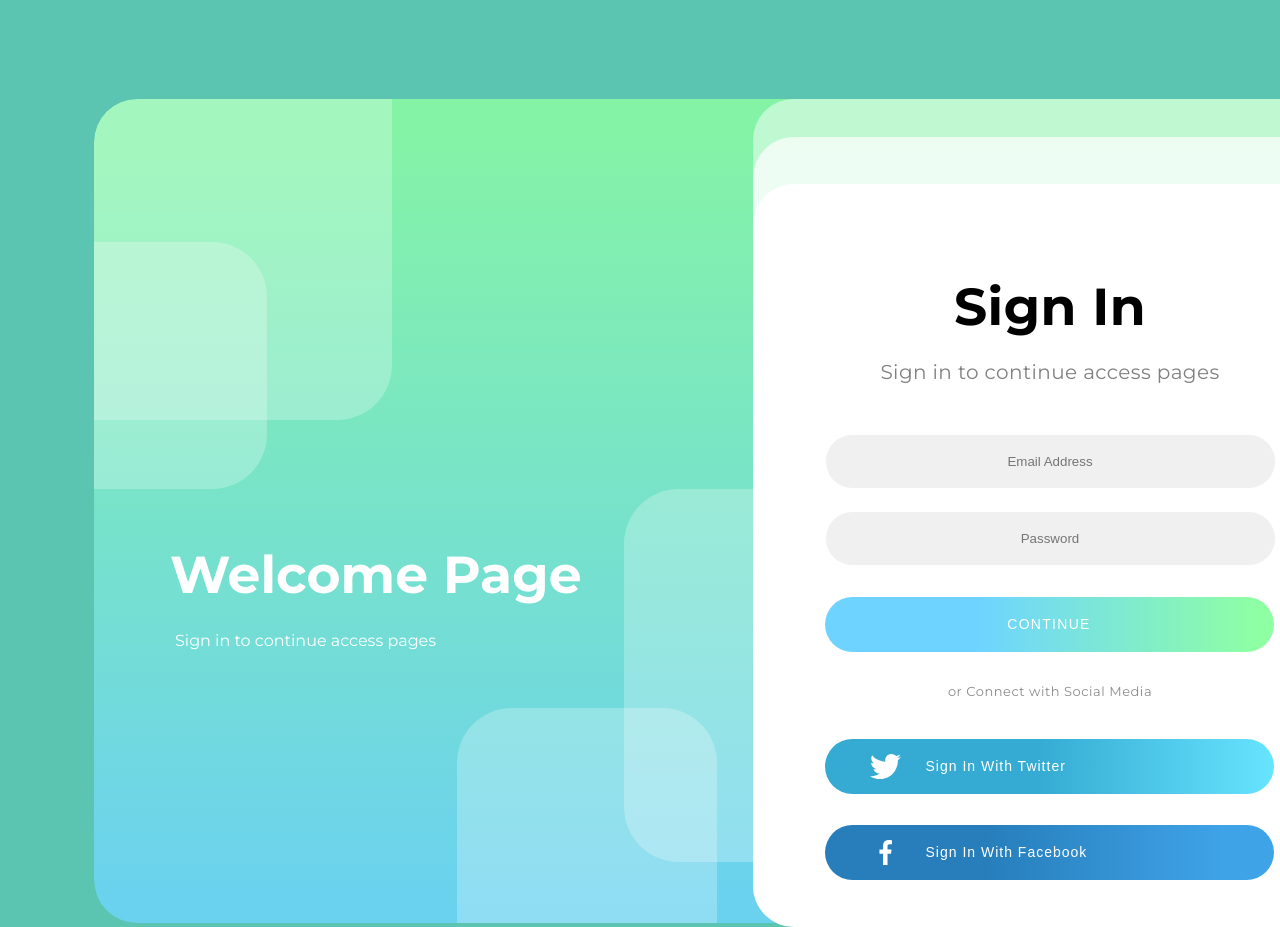
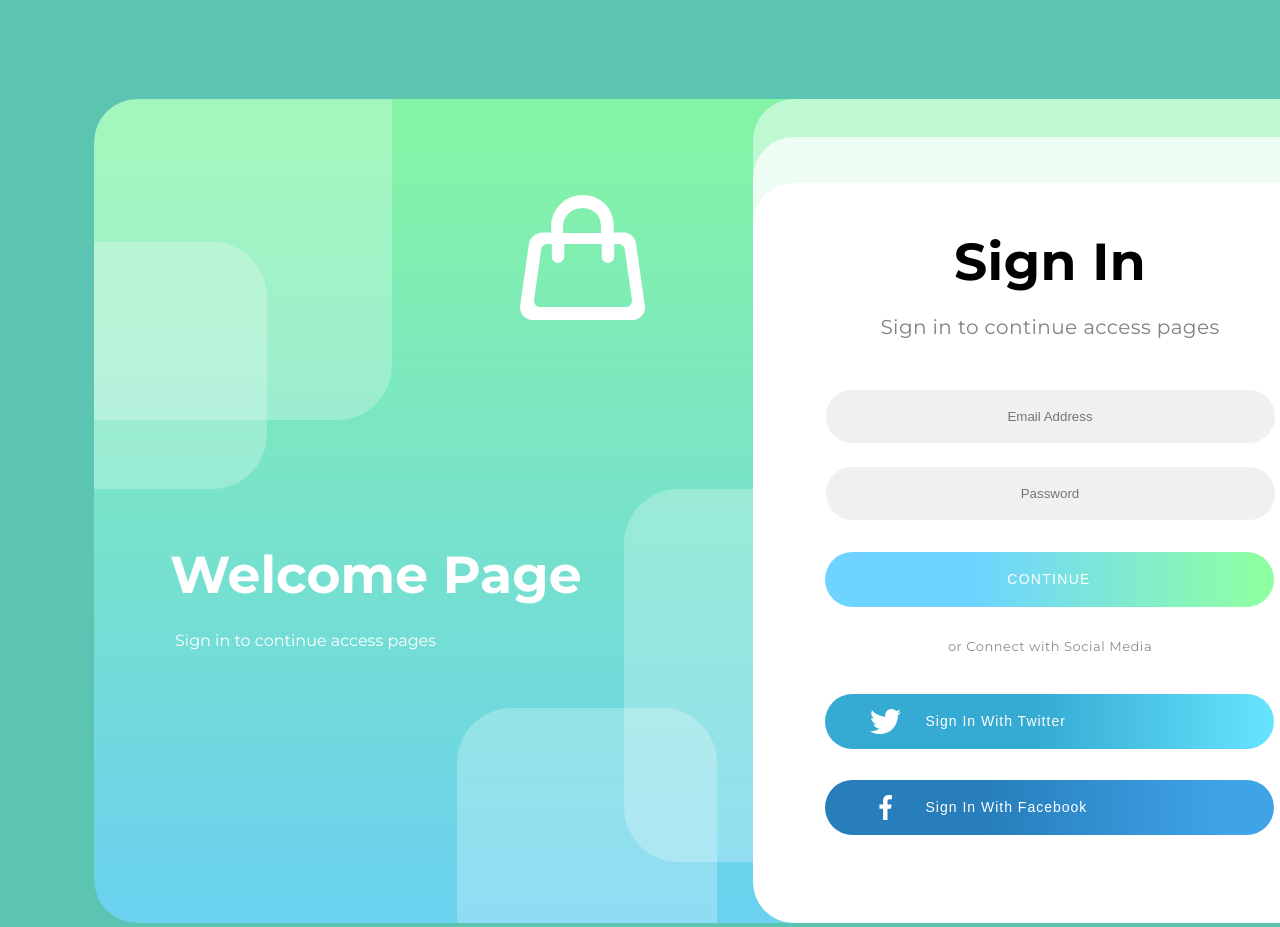
Before and after one commit to sandretto/welcome-page, a plain HTML site: page index.html in a window 1280 px wide. Shown: the top 927 px of the page. Drawn offline with Linux system fonts and the light colour scheme.

Commit message:
Fix card styles

```diff
--- a/index.html
+++ b/index.html
@@ -11,6 +11,12 @@
 <body>
 <section class="container">
     <div class="welcome-page">
+        <div class="welcome-page__cart">
+            <img
+                src="img/shopping_cart.svg"
+                alt="Image: cart"
+                class="welcome-page__cart-image">
+        </div>
         <div class="header">
             <h1 class="header__name">
             Welcome Page</h1>
@@ -33,21 +39,15 @@
                 <button class="login-form__button login-form__button--continue">CONTINUE</button>
                 <span class="login-form__description">or Connect with Social Media</span>
                 <button class="login-form__button login-form__button--twitter">
-                    <div class="login-form__container">
-                        <img class="login-form__icon" src="img/T.svg">
-                        <span class="login-form__info">Sign In With Twitter</span>
-                    </div>
+                    <img class="login-form__icon" src="img/T.svg" alt="Icon: twitter">
+                    <span class="login-form__info">Sign In With Twitter</span>
                 </button>
                 <button class="login-form__button login-form__button--facebook">
-                    <div class="login-form__container">
-                        <img class="login-form__icon" src="img/facebook.svg">
-                        <span class="login-form__info">Sign In With Facebook</span>
-                    </div>
+                    <img class="login-form__icon" src="img/facebook.svg" alt="Icon: facebook">
+                    <span class="login-form__info">Sign In With Facebook</span>
                 </button>
             </form>
         </div>
-        <div class="frame frame__high"></div>
-        <div class="frame frame__low"></div>
     </div>
 </section>
 </body>
--- a/sass/_settings.sass
+++ b/sass/_settings.sass
@@ -19,9 +19,15 @@ body
     align-items: flex-end
     mix-blend-mode: normal
     border-radius: 43px
-    background-size: 1253px 824px
+    background-size: 100% 100%
     background: url("../img/container.svg")
     background-repeat: no-repeat
+    &__cart
+        position: absolute
+        left: 33.98%
+        right: 55.4%
+        top: 11.61%
+        bottom: 73.28%
 .header
     display: flex
     align-items: center
@@ -37,32 +43,6 @@ body
         position: absolute
         left: 81px
         top: 532px
-.frame
-    &__high
-        position: absolute
-        top: 0
-        left: 659px
-        display: flex
-        flex-direction: column
-        width: 594px
-        height: 827px
-        border-radius: 41px
-        background-color: $light
-        opacity: 0.48
-        z-index: 2
-        margin-bottom: -2px
-    &__low
-        position: absolute
-        left: 659px
-        display: flex
-        flex-direction: column
-        width: 594px
-        height: 789px
-        border-radius: 41px
-        background-color: $light
-        opacity: 0.73
-        z-index: 3
-        margin-bottom: -3px
 .login
     position: absolute
     left: 659px
@@ -71,11 +51,9 @@ body
     align-items: center
     justify-content: center
     width: 594px
-    height: 743px
+    height: 824px
     border-radius: 41px
-    background-color: $light
-    z-index: 4
-    margin-bottom: -4px
+    background: url("../img/card.svg")
     &__name
         color: $text-color-dark
         margin-bottom: 22px
@@ -118,16 +96,10 @@ body
             letter-spacing: 0.5318182110786438px
             text-align: center
             color: #8B8B8B
-        &__container
-            text-align: center
-            display: flex
-            flex-direction: row
-            justify-content: flex-start
-            align-items: center
-            margin-left: 39px
         &__icon
             height: 25px
             width: 31px
+            margin-left: 39px
         &__info
             font-size: 14px
             font-style: normal
@@ -141,6 +113,10 @@ body
             margin-top: 9px
             border-radius: 27.5px
             border: 0
+            text-align: center
+            display: flex
+            flex-direction: row
+            align-items: center
             color: #FFFFFF
             &--continue
                 font-size: 14px
@@ -150,8 +126,11 @@ body
                 letter-spacing: 1.2999999523162842px
                 text-align: center
                 background: $vertical-gradient
+                justify-content: center
             &--twitter
                 margin-bottom: 22px
+                justify-content: flex-start
                 background: $gradient-light
             &--facebook
+                justify-content: flex-start
                 background: $gradient-dark
```
Also changed, not shown: css/main.css, img/card.svg (added), 1 other file.
